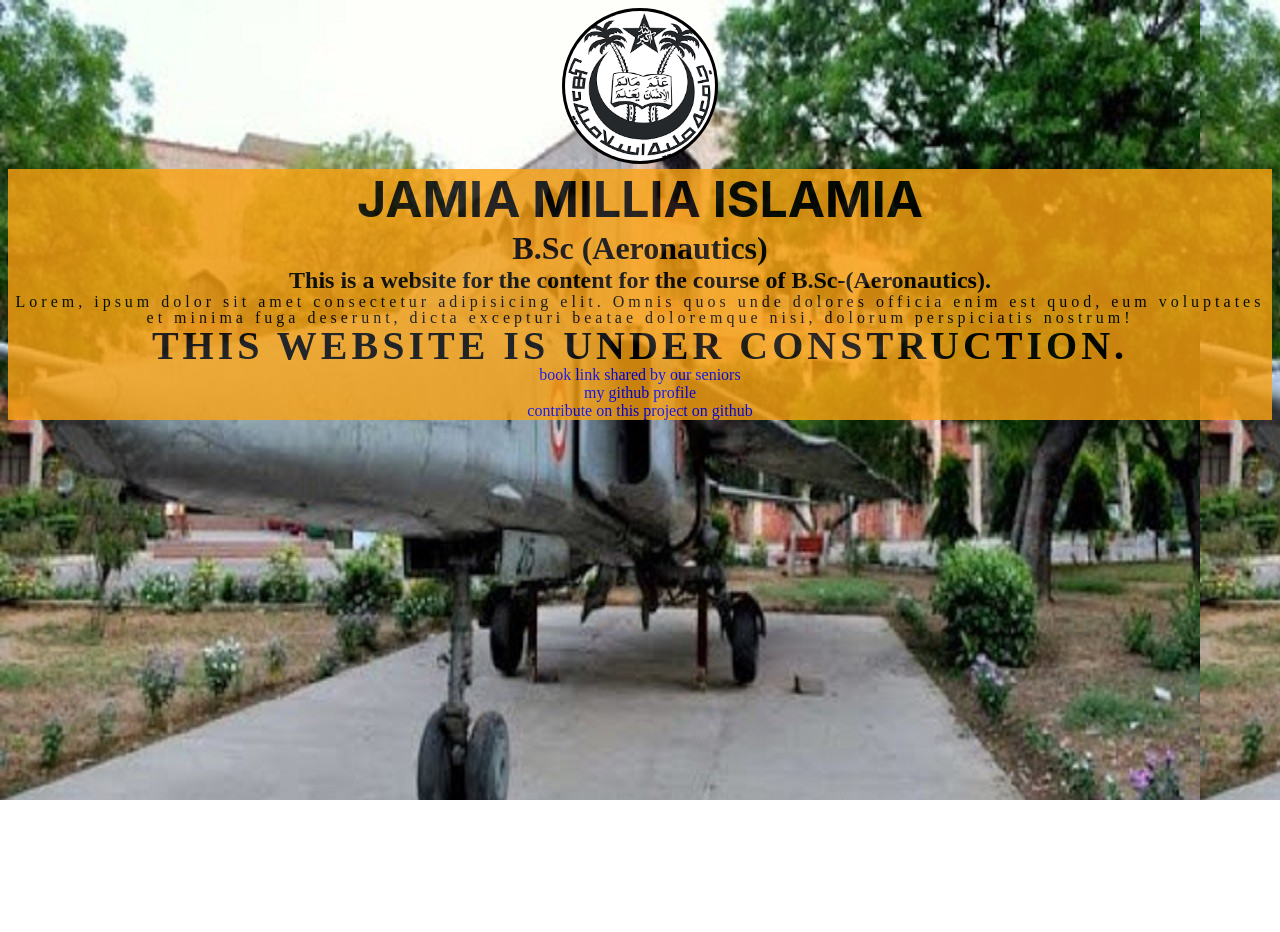
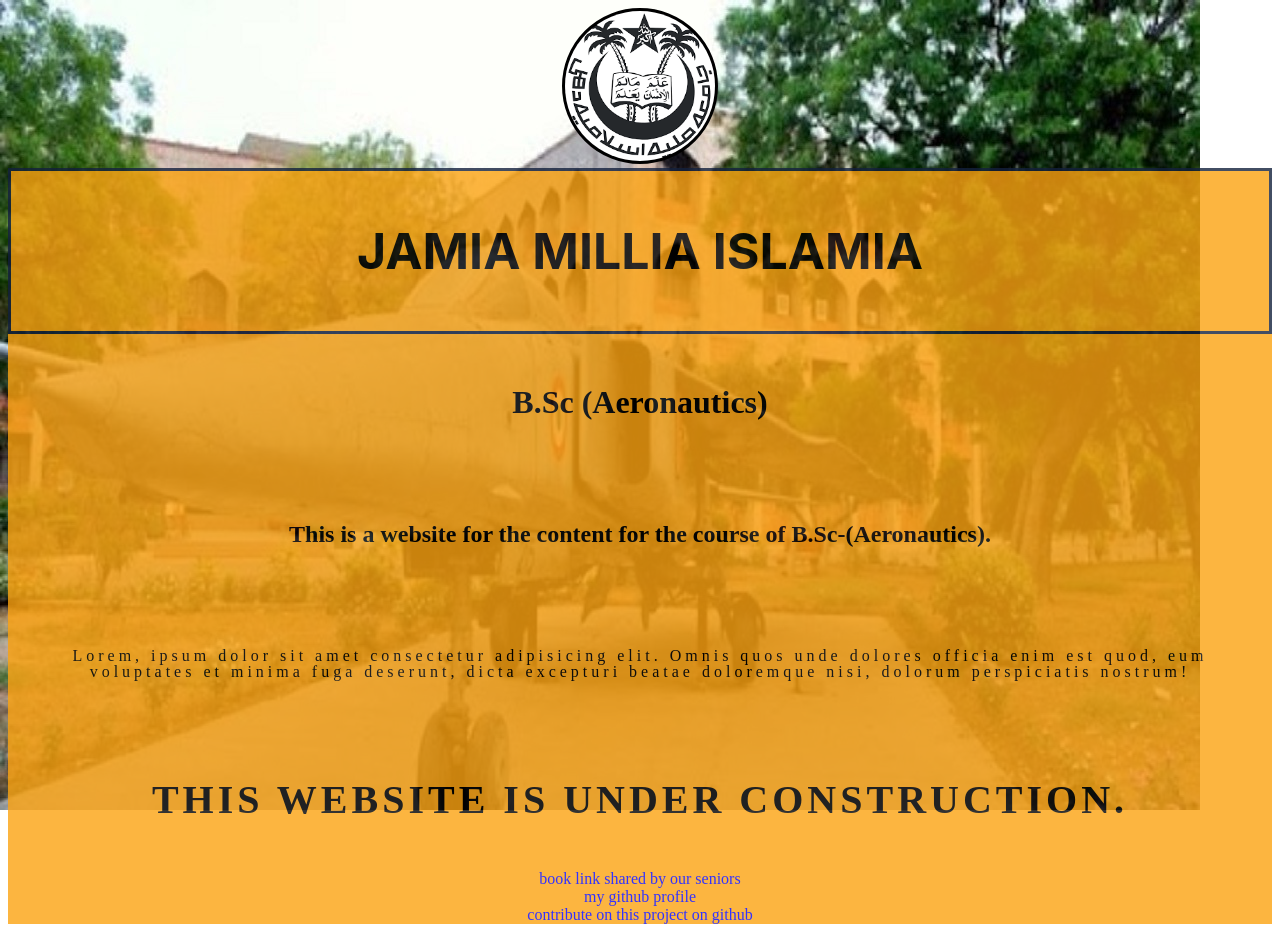
Before and after one commit to hawkeye359/hawkeye359.github.io, a plain HTML site: page index.html in a window 1280 px wide. Before the commit the page ends 800 px from the top, so only its background shows below. Drawn offline with Linux system fonts and the light colour scheme.

Commit message:
minor changes

```diff
--- a/stylesheet.css
+++ b/stylesheet.css
@@ -9,6 +9,8 @@
 body {
     background-image: url("pictures/jmi.jpeg");
     text-align: center;
+    background-repeat: no-repeat;
+    background-attachment: fixed;
 
 }
 #main1 {
@@ -19,8 +21,12 @@
     font-family: -apple-system, BlinkMacSystemFont, 'Segoe UI', Roboto, Oxygen, Ubuntu, Cantarell, 'Open Sans', 'Helvetica Neue', sans-serif;
     font-weight: bold;
     font-size: 50px;
-    margin: 1px;
+    margin-left: 0px;
     height:60px;
+    border-style: solid;
+    border-color: #14213d;
+    border-width: 3px;
+
 }
 a {
   text-decoration: none;
@@ -35,7 +41,11 @@
     color: red;
 }
 #jamia:hover {
-    font-size: 60px;
+    border-style: solid;
+    border-width: 5px;
+    height: 60px;
+    padding-bottom: 60px;
+    background-color: bisque;
 }
 #jamialink{
     color: black;
@@ -49,6 +59,7 @@
 }
 h1,h2,p {
     margin: 0px;
+    padding: 50px;
 }
 #construction{
     font-size: 40px;
```
